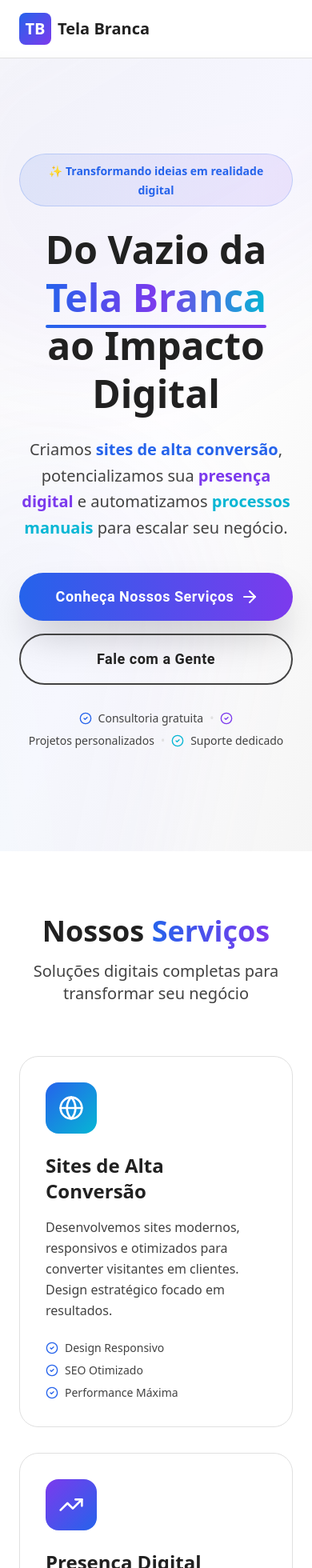
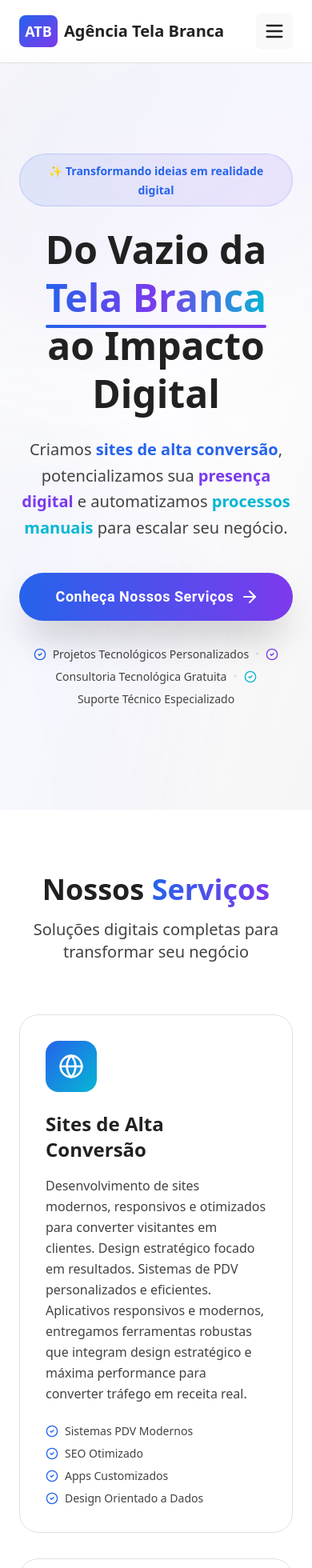
Before and after one commit to agencia-tela-branca/portfolio, a React (Vite) app in the folder _frontend/: page / in a window 390 px wide. Shown: the top 1960 px of the page at 80% size. Built offline with nearby package versions, Linux system fonts and the light colour scheme; no server answers.

Commit message:
feat: navegação responsiva, menu mobile e ajustes de branding e layout na HomePage

```diff
--- a/_frontend/src/pages/home/HomePage.jsx
+++ b/_frontend/src/pages/home/HomePage.jsx
@@ -1,12 +1,17 @@
-import { motion } from "framer-motion";
+import { useState } from "react";
+import { motion, AnimatePresence } from "framer-motion";
 import { Button } from "@mui/material";
+import { Link } from "react-router-dom";
 import {
     Globe, TrendingUp, Zap, ArrowRight,
     CheckCircle2, Sparkles, Rocket, Target,
-    Mail, Linkedin, Instagram, Twitter
+    Mail, Linkedin, Instagram, Twitter,
+    Menu, X
 } from "lucide-react";
 
 const HomePage = () => {
+    const [isMenuOpen, setIsMenuOpen] = useState(false);
+
     // Variantes de animação
     const containerVariants = {
         hidden: { opacity: 0 },
@@ -42,23 +47,23 @@ const HomePage = () => {
         {
             icon: <Globe className="text-white" size={32} />,
             title: "Sites de Alta Conversão",
-            description: "Desenvolvemos sites modernos, responsivos e otimizados para converter visitantes em clientes. Design estratégico focado em resultados.",
+            description: "Desenvolvimento de sites modernos, responsivos e otimizados para converter visitantes em clientes. Design estratégico focado em resultados. Sistemas de PDV personalizados e eficientes. Aplicativos responsivos e modernos, entregamos ferramentas robustas que integram design estratégico e máxima performance para converter tráfego em receita real.",
             gradient: "from-accent-blue to-accent-cyan",
-            features: ["Design Responsivo", "SEO Otimizado", "Performance Máxima"]
+            features: ["Sistemas PDV Modernos", "SEO Otimizado", "Apps Customizados", "Design Orientado a Dados",]
         },
         {
             icon: <TrendingUp className="text-white" size={32} />,
             title: "Presença Digital Estratégica",
-            description: "Potencialize sua marca online com estratégias orgânicas e pagas que geram visibilidade, engajamento e crescimento sustentável.",
+            description: "Potencialize a transformação digital do seu negócio. Oferecemos uma sessão de diagnóstico para identificar como as novas tecnologias podem reduzir seus custos operacionais e escalar sua produtividade, também uma análise personalizada para identificar gargalos, otimizar processos e traçar metas de crescimento reais.",
             gradient: "from-accent-purple to-accent-blue",
-            features: ["Marketing Digital", "Gestão de Redes", "Análise de Dados"]
+            features: ["Auditoria de Stack", "Gestão de Redes", "Análise de Dados", "Escalabilidade"]
         },
         {
             icon: <Zap className="text-white" size={32} />,
             title: "Automação Inteligente",
-            description: "Transformamos processos manuais em fluxos digitais automatizados. Ganhe tempo, reduza erros e escale seu negócio com tecnologia.",
+            description: "Transformamos processos manuais em fluxos digitais automatizados. Ganhe tempo, reduza erros e escale seu negócio com tecnologia. Mantenha sua tecnologia sempre disponível e eficiente com o suporte de quem entende do seu projeto. Oferecemos acompanhamento contínuo para que sua tecnologia não apenas funcione, mas evolua junto com as demandas dos seus clientes.",
             gradient: "from-accent-cyan to-accent-purple",
-            features: ["Workflows Automatizados", "Integrações", "Eficiência Operacional"]
+            features: ["Atendimento Humanizado", "Evolução de Recursos", "Otimização com IA", "Eficiência Operacional"]
         }
     ];
 
@@ -98,10 +103,31 @@ const HomePage = () => {
                         animate={{ opacity: 1, x: 0 }}
                         className="flex items-center gap-2"
                     >
-                        <div className="w-10 h-10 bg-gradient-to-br from-accent-blue to-accent-purple rounded-lg flex items-center justify-center">
-                            <span className="text-white font-bold text-xl">TB</span>
+                        <Link
+                            to="/"
+                            onClick={() => window.scrollTo({ top: 0, behavior: 'smooth' })}
+                            className="flex items-center gap-2 cursor-pointer hover:opacity-80 transition-opacity"
+                        >
+                            <div className="w-12 h-10 bg-gradient-to-br from-accent-blue to-accent-purple rounded-lg flex items-center justify-center">
+                                <span className="text-white font-bold text-lg">ATB</span>
                             </div>
-                        <span className="text-xl font-bold text-brand-charcoal">Tela Branca</span>
+                            <span className="text-xl font-bold text-brand-charcoal">Agência Tela Branca</span>
+                        </Link>
+                    </motion.div>
+
+                    {/* Menu Mobile Button */}
+                    <motion.div
+                        initial={{ opacity: 0 }}
+                        animate={{ opacity: 1 }}
+                        className="md:hidden flex items-center"
+                    >
+                        <button
+                            onClick={() => setIsMenuOpen(!isMenuOpen)}
+                            className="p-2 text-brand-charcoal hover:text-accent-blue transition-colors focus:outline-none"
+                            aria-label="Menu"
+                        >
+                            {isMenuOpen ? <X size={28} /> : <Menu size={28} />}
+                        </button>
                     </motion.div>
 
                     <motion.div
@@ -111,6 +137,7 @@ const HomePage = () => {
                     >
                         <a href="#servicos" className="text-brand-darkgray hover:text-accent-blue transition-colors font-medium">Serviços</a>
                         <a href="#diferenciais" className="text-brand-darkgray hover:text-accent-blue transition-colors font-medium">Diferenciais</a>
+                        <motion.div whileHover={{ y: -5, transition: { duration: 0.3 } }}>
                             <Button
                                 variant="contained"
                                 href="#contato"
@@ -119,7 +146,45 @@ const HomePage = () => {
                                 Fale Conosco
                             </Button>
                         </motion.div>
+                    </motion.div>
                 </div>
+
+                {/* Mobile Menu Overlay */}
+                <AnimatePresence>
+                    {isMenuOpen && (
+                        <motion.div
+                            initial={{ opacity: 0, height: 0 }}
+                            animate={{ opacity: 1, height: 'auto' }}
+                            exit={{ opacity: 0, height: 0 }}
+                            className="md:hidden bg-white border-t border-brand-gray overflow-hidden"
+                        >
+                            <div className="flex flex-col p-6 gap-6 items-center text-center">
+                                <a
+                                    href="#servicos"
+                                    onClick={() => setIsMenuOpen(false)}
+                                    className="text-lg font-medium text-brand-charcoal hover:text-accent-blue transition-colors"
+                                >
+                                    Serviços
+                                </a>
+                                <a
+                                    href="#diferenciais"
+                                    onClick={() => setIsMenuOpen(false)}
+                                    className="text-lg font-medium text-brand-charcoal hover:text-accent-blue transition-colors"
+                                >
+                                    Diferenciais
+                                </a>
+                                <Button
+                                    variant="contained"
+                                    href="#contato"
+                                    onClick={() => setIsMenuOpen(false)}
+                                    className="!bg-gradient-to-r !from-accent-blue !to-accent-purple !text-white !font-bold !py-3 !rounded-xl !normal-case !shadow-lg"
+                                >
+                                    Fale Conosco
+                                </Button>
+                            </div>
+                        </motion.div>
+                    )}
+                </AnimatePresence>
             </nav>
 
             {/* Hero Section */}
@@ -188,6 +253,7 @@ const HomePage = () => {
                         transition={{ delay: 0.6 }}
                         className="flex flex-col sm:flex-row gap-4 justify-center items-center"
                     >
+                        <motion.div whileHover={{ y: -5, transition: { duration: 0.3 } }} className="w-full sm:w-auto">
                             <Button
                                 variant="contained"
                                 size="large"
@@ -197,15 +263,9 @@ const HomePage = () => {
                             >
                                 Conheça Nossos Serviços
                             </Button>
+                        </motion.div>
 
-                        <Button
-                            variant="outlined"
-                            size="large"
-                            href="#contato"
-                            className="!border-2 !border-brand-darkgray !text-brand-charcoal hover:!bg-brand-lightgray !font-semibold !text-lg !px-10 !py-4 !rounded-full !normal-case w-full sm:w-auto"
-                        >
-                            Fale com a Gente
-                        </Button>
+
                     </motion.div>
 
                     <motion.p
@@ -215,13 +275,13 @@ const HomePage = () => {
                         className="mt-8 text-sm text-brand-darkgray flex items-center justify-center gap-2 flex-wrap"
                     >
                         <CheckCircle2 size={16} className="text-accent-blue" />
-                        <span>Consultoria gratuita</span>
+                        <span>Projetos Tecnológicos Personalizados</span>
                         <span className="text-brand-gray">•</span>
                         <CheckCircle2 size={16} className="text-accent-purple" />
-                        <span>Projetos personalizados</span>
+                        <span>Consultoria Tecnológica Gratuita</span>
                         <span className="text-brand-gray">•</span>
                         <CheckCircle2 size={16} className="text-accent-cyan" />
-                        <span>Suporte dedicado</span>
+                        <span>Suporte Técnico Especializado</span>
                     </motion.p>
                 </motion.div>
             </section>
@@ -265,7 +325,7 @@ const HomePage = () => {
                                 className="group relative bg-white rounded-3xl p-8 border border-brand-gray hover:border-transparent hover:shadow-2xl transition-all duration-300"
                             >
                                 {/* Gradient border on hover */}
-                                <div className={`absolute inset-0 rounded-3xl bg-gradient-to-br ${service.gradient} opacity-0 group-hover:opacity-100 transition-opacity -z-10 blur-xl`} />
+                                <div className={`absolute inset-0 rounded-3xl bg-gradient-to-br ${service.gradient} opacity-0 group-hover:opacity-30 transition-opacity -z-10 blur-xl`} />
 
                                 <div className={`w-16 h-16 rounded-2xl bg-gradient-to-br ${service.gradient} flex items-center justify-center mb-6 group-hover:scale-110 transition-transform`}>
                                     {service.icon}
@@ -349,34 +409,30 @@ const HomePage = () => {
                         <p className="text-xl mb-8 opacity-90">
                             Vamos conversar sobre como podemos ajudar você a alcançar seus objetivos digitais
                         </p>
+                        <motion.div whileHover={{ y: -5, transition: { duration: 0.3 } }}>
                             <Button
                                 variant="contained"
                                 size="large"
                                 href="#contato"
                                 className="!bg-white !text-accent-blue hover:!bg-brand-offwhite !font-bold !text-lg !px-10 !py-4 !rounded-full !shadow-xl !normal-case"
                             >
-                            Agendar Consultoria Gratuita
+                                Agendar Consultoria Tecnológica Gratuita
                             </Button>
+                        </motion.div>
                     </motion.div>
                 </div>
             </section>
 
             {/* Footer */}
-            <footer id="contato" className="bg-brand-charcoal text-white py-16 px-6">
+            <footer id="contato" className="bg-brand-charcoal text-white py-8 px-6">
                 <div className="max-w-7xl mx-auto">
-                    <div className="grid grid-cols-1 md:grid-cols-3 gap-12 mb-12">
+                    <div className="grid grid-cols-1 md:grid-cols-3 gap-6 mb-6">
                         {/* Coluna 1: Sobre */}
                         <div>
-                            <div className="flex items-center gap-2 mb-4">
-                                <div className="w-10 h-10 bg-gradient-to-br from-accent-blue to-accent-purple rounded-lg flex items-center justify-center">
-                                    <span className="text-white font-bold text-xl">TB</span>
-                                </div>
-                                <span className="text-2xl font-bold">Tela Branca</span>
-                            </div>
-                            <p className="text-gray-400 mb-6 leading-relaxed">
+                            <p className="text-gray-400 mb-4 leading-relaxed">
                                 Agência digital especializada em transformar o vazio da tela branca em soluções de alto impacto para o seu negócio.
                             </p>
-                            <div className="flex gap-4">
+                            <div className="flex gap-4 justify-center">
                                 <a href="mailto:contato@telabranca.com" className="w-10 h-10 rounded-full bg-white/10 hover:bg-gradient-to-r hover:from-accent-blue hover:to-accent-purple flex items-center justify-center transition-all">
                                     <Mail size={20} />
                                 </a>
@@ -386,28 +442,23 @@ const HomePage = () => {
                                 <a href="#" className="w-10 h-10 rounded-full bg-white/10 hover:bg-gradient-to-r hover:from-accent-blue hover:to-accent-purple flex items-center justify-center transition-all">
                                     <Instagram size={20} />
                                 </a>
-                                <a href="#" className="w-10 h-10 rounded-full bg-white/10 hover:bg-gradient-to-r hover:from-accent-blue hover:to-accent-purple flex items-center justify-center transition-all">
-                                    <Twitter size={20} />
-                                </a>
                             </div>
                         </div>
 
-                        {/* Coluna 2: Serviços */}
-                        <div>
-                            <h4 className="text-lg font-bold mb-4">Nossos Serviços</h4>
+                        {/* Coluna 2: Links Úteis */}
+                        <div className="text-center">
+                            <h4 className="text-lg font-bold mb-4">Sobre Nós</h4>
                             <ul className="space-y-2 text-gray-400">
-                                <li><a href="#servicos" className="hover:text-accent-blue transition-colors">Sites de Alta Conversão</a></li>
-                                <li><a href="#servicos" className="hover:text-accent-blue transition-colors">Presença Digital</a></li>
-                                <li><a href="#servicos" className="hover:text-accent-blue transition-colors">Automação de Processos</a></li>
-                                <li><a href="#servicos" className="hover:text-accent-blue transition-colors">Consultoria Digital</a></li>
+                                <li><a href="#" className="hover:text-accent-blue transition-colors">Entre em contato com o suporte</a></li>
+                                <li><a href="#" className="hover:text-accent-blue transition-colors">Políticas de Privacidade</a></li>
                             </ul>
                         </div>
 
                         {/* Coluna 3: Contato */}
-                        <div>
+                        <div className="text-center md:text-left">
                             <h4 className="text-lg font-bold mb-4">Entre em Contato</h4>
                             <ul className="space-y-3 text-gray-400">
-                                <li className="flex items-start gap-2">
+                                <li className="flex items-start gap-2 justify-center md:justify-start">
                                     <Mail size={20} className="text-accent-blue mt-1 flex-shrink-0" />
                                     <a href="mailto:contato@telabranca.com" className="hover:text-white transition-colors">
                                         contato@telabranca.com
```
Lines whose indentation alone changed are shown as unchanged.
